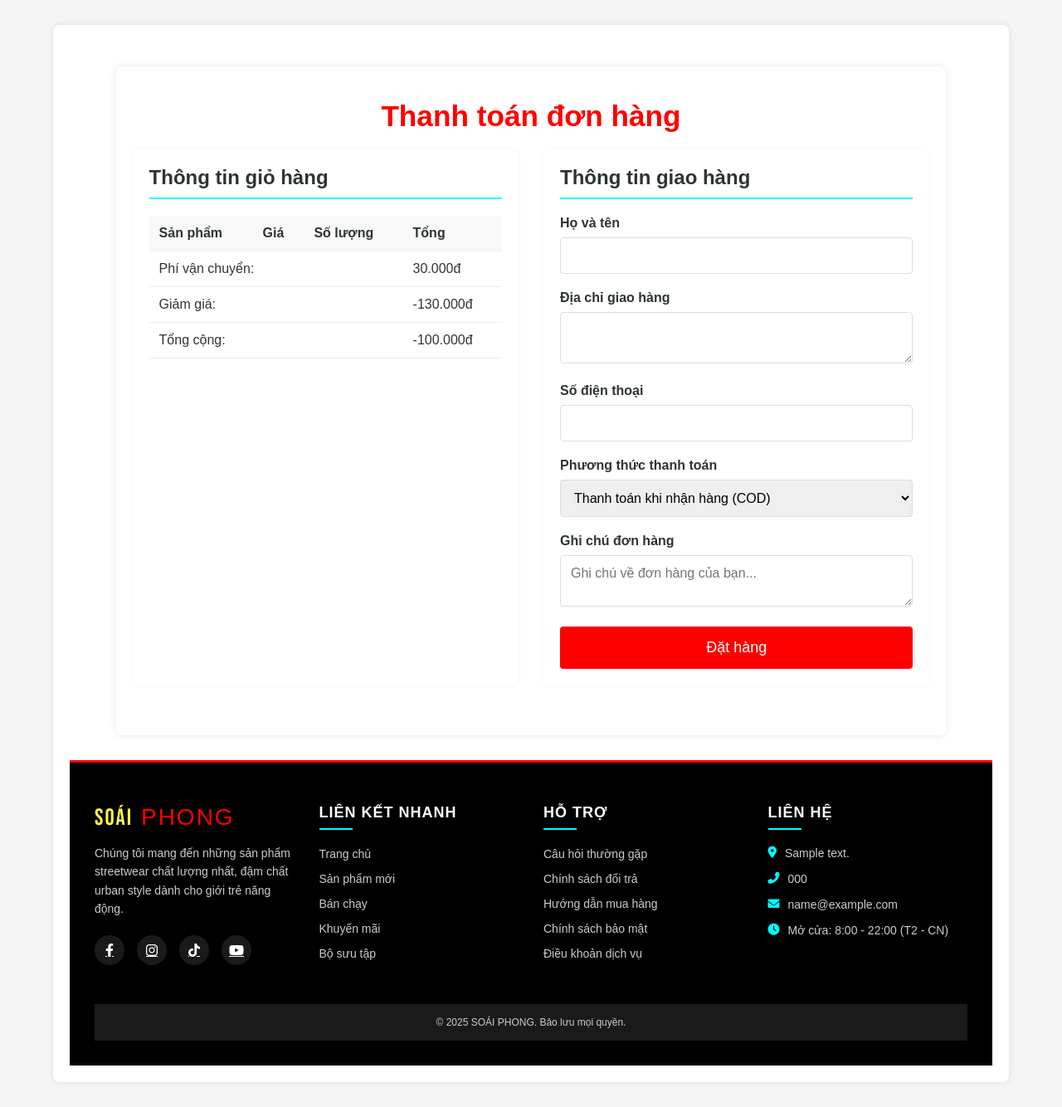
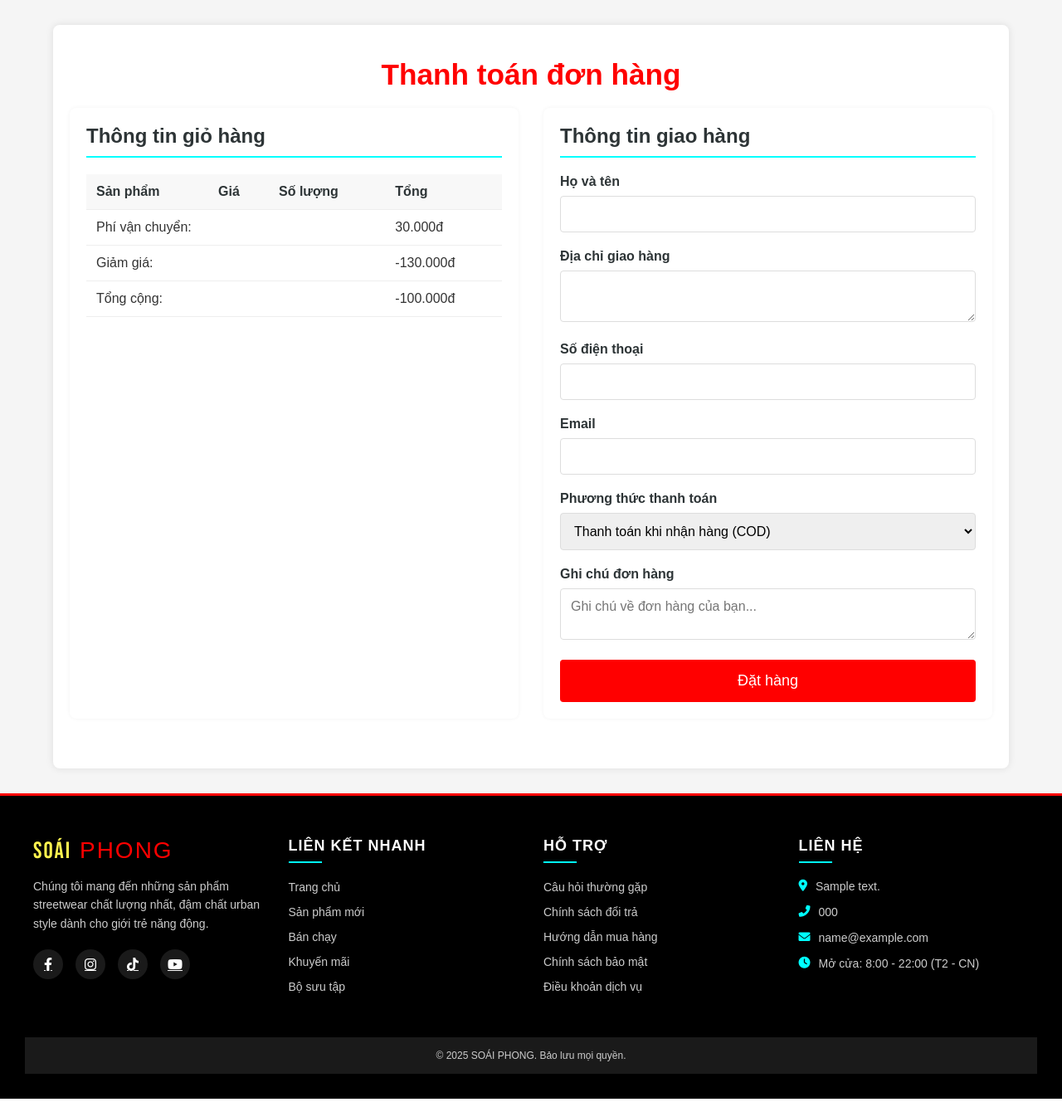
Before and after one commit to hoanganh-art/project_2, a PHP site: page /customer/checkout.php in a window 1280 px wide. Shown: the part 72-1406 px from the top of the page at 83% size. Run offline with PHP 8.4, Linux system fonts and the light colour scheme; tables that the repository leaves empty hold one stand-in row (values such as "Sample post").

Commit message:
Cập nhập

```diff
--- a/customer/-- Bảng orders.sql
+++ b/customer/-- Bảng orders.sql
@@ -21,5 +21,8 @@ CREATE TABLE order_items (
     quantity INT,
     color VARCHAR(50),
     size VARCHAR(50),
-    image VARCHAR(255)
+    image VARCHAR(255),
+    product_id INT
 );
+
+ALTER TABLE order_items ADD COLUMN product_id INT;
--- a/customer/checkout.php
+++ b/customer/checkout.php
@@ -1,9 +1,9 @@
 <?php
 session_start();
 require_once('../includes/header.php');
-require_once('../includes/database.php'); // Đảm bảo đã kết nối DB
+require_once('../includes/database.php');
 
-// Nếu là mua ngay (POST từ buy-now-form)
+// Xử lý khi là mua ngay
 if ($_SERVER['REQUEST_METHOD'] === 'POST' && isset($_POST['buy_now'])) {
     $product_id = intval($_POST['product_id']);
     $color = $_POST['color'] ?? '';
@@ -23,12 +23,17 @@ if ($_SERVER['REQUEST_METHOD'] === 'POST' && isset($_POST['buy_now'])) {
             'name' => $product['name'] . " ({$color}, {$size})",
             'price' => $product['price'],
             'quantity' => $quantity,
+            'color' => $color,
+            'size' => $size,
+            'image' => $product['image'] ?? '', // Lấy ảnh từ DB nếu có
         ]];
+        // Lưu vào session để sử dụng khi submit đặt hàng
+        $_SESSION['cart_items'] = $carts;
     } else {
         $carts = [];
     }
 } else {
-    // Lấy giỏ hàng từ session (mua nhiều sản phẩm)
+    // Lấy giỏ hàng từ session
     $carts = $_SESSION['cart_items'] ?? [];
 }
 
@@ -37,62 +42,96 @@ if ($_SERVER['REQUEST_METHOD'] === 'POST' && isset($_POST['name'], $_POST['addre
     $name = $_POST['name'];
     $address = $_POST['address'];
     $phone = $_POST['phone'];
+    $email = $_POST['email'] ?? '';
     $payment_method = $_POST['payment_method'];
     $notes = $_POST['notes'] ?? '';
     $order_date = date('Y-m-d H:i:s');
     $total = 0;
 
-    // Lấy giỏ hàng từ session
+    // Tính tổng tiền từ giỏ hàng trong session
     $cart_items = $_SESSION['cart_items'] ?? [];
-
-    // Tính tổng tiền
     foreach ($cart_items as $item) {
         $total += $item['price'] * $item['quantity'];
     }
+
     $shippingFee = ($total > 500000) ? 0 : 30000;
     $discount = 130000;
     $finalTotal = $total - $discount + $shippingFee;
 
-    // Lưu khách hàng (nếu chưa có)
-    $stmt = $conn->prepare("INSERT INTO customer (name, address, phone) VALUES (?, ?, ?)");
-    $stmt->bind_param("sss", $name, $address, $phone);
+    try {
+        // Kiểm tra xem khách hàng đã tồn tại chưa
+        $customer_id = null;
+        if (!empty($email)) {
+            $stmt = $conn->prepare("SELECT id FROM customer WHERE email = ?");
+            $stmt->bind_param("s", $email);
+            $stmt->execute();
+            $result = $stmt->get_result();
+
+            if ($result->num_rows > 0) {
+                // Khách hàng đã tồn tại - lấy ID
+                $customer = $result->fetch_assoc();
+                $customer_id = $customer['id'];
+
+                // Cập nhật thông tin khách hàng nếu cần
+                $stmt = $conn->prepare("UPDATE customer SET name = ?, address = ?, phone = ? WHERE id = ?");
+                $stmt->bind_param("sssi", $name, $address, $phone, $customer_id);
+                $stmt->execute();
+            }
+        }
+
+        // Nếu khách hàng chưa tồn tại, thêm mới
+        if (empty($customer_id)) {
+            $stmt = $conn->prepare("INSERT INTO customer (name, address, phone, email) VALUES (?, ?, ?, ?)");
+            $stmt->bind_param("ssss", $name, $address, $phone, $email);
             $stmt->execute();
             $customer_id = $conn->insert_id;
+        }
 
         // Lưu đơn hàng
-    $stmt = $conn->prepare("INSERT INTO orders (customer_id, order_date, total, payment_method, notes) VALUES (?, ?, ?, ?, ?)");
-    $stmt->bind_param("isdss", $customer_id, $order_date, $finalTotal, $payment_method, $notes);
+        $stmt = $conn->prepare("INSERT INTO orders (customer_id, name, address, phone, total, payment_method, notes) VALUES (?, ?, ?, ?, ?, ?, ?)");
+        $stmt->bind_param("isssiss", $customer_id, $name, $address, $phone, $finalTotal, $payment_method, $notes);
         $stmt->execute();
         $order_id = $conn->insert_id;
 
         // Lưu chi tiết đơn hàng
         foreach ($cart_items as $item) {
-        $stmt = $conn->prepare("INSERT INTO order_items (order_id, product_id, product_name, price, quantity) VALUES (?, ?, ?, ?, ?)");
-        $stmt->bind_param("iisdi", $order_id, $item['id'], $item['name'], $item['price'], $item['quantity']);
+            $color = $item['color'] ?? '';
+            $size = $item['size'] ?? '';
+            $image = $item['image'] ?? '';
+            $stmt = $conn->prepare("INSERT INTO order_items (order_id, product_id, product_name, price, quantity, color, size, image) VALUES (?, ?, ?, ?, ?, ?, ?, ?)");
+            $stmt->bind_param("iisdisss", $order_id, $item['id'], $item['name'], $item['price'], $item['quantity'], $color, $size, $image);
             $stmt->execute();
         }
 
-    // Xóa giỏ hàng sau khi đặt hàng
+        // Xóa giỏ hàng sau khi đặt hàng thành công
         unset($_SESSION['cart_items']);
 
-    // Thông báo thành công
-    echo "<script>alert('Đặt hàng thành công!');window.location='checkout.php';</script>";
+        // Thông báo thành công và chuyển hướng
+        echo "<script>alert('Đặt hàng thành công!'); window.location.href = 'cart1.php';</script>";
         exit;
+    } catch (Exception $e) {
+        // Xử lý lỗi nếu có
+        $error = "Có lỗi xảy ra khi đặt hàng: " . $e->getMessage();
+    }
 }
 ?>
+
 <!DOCTYPE html>
 <html lang="en">
-
 <head>
     <meta charset="UTF-8">
+
     <meta name="viewport" content="width=device-width, initial-scale=1.0">
     <link rel="stylesheet" href="../assets/css/Custome/checkout.css">
+    <title>Thanh toán</title>
 </head>
-
 <body>
     <div class="container">
-        <div class="container">
         <h1 class="checkout-title">Thanh toán đơn hàng</h1>
+
+        <?php if (!empty($error)): ?>
+            <div class="alert alert-danger"><?php echo $error; ?></div>
+        <?php endif; ?>
 
         <div class="checkout-container">
             <div class="checkout-summary">
@@ -112,11 +151,7 @@ if ($_SERVER['REQUEST_METHOD'] === 'POST' && isset($_POST['name'], $_POST['addre
                         foreach ($carts as $item):
                             $itemTotal = $item['price'] * $item['quantity'];
                             $grandTotal += $itemTotal;
-
-
-
                         ?>
-
                             <tr>
                                 <td><?php echo htmlspecialchars($item['name']); ?></td>
                                 <td><?php echo number_format($item['price'], 0, ',', '.') . 'đ'; ?></td>
@@ -134,7 +169,6 @@ if ($_SERVER['REQUEST_METHOD'] === 'POST' && isset($_POST['name'], $_POST['addre
                             <td colspan="3">Giảm giá:</td>
                             <td id="discount"></td>
                         </tr>
-
                         <tr>
                             <td colspan="3">Tổng cộng:</td>
                             <td id="cartTotal"><?php echo number_format($grandTotal, 0, ',', '.') . 'đ'; ?></td>
@@ -148,85 +182,56 @@ if ($_SERVER['REQUEST_METHOD'] === 'POST' && isset($_POST['name'], $_POST['addre
                 <form id="checkoutForm" method="POST" action="checkout.php">
                     <div class="form-group">
                         <label for="name">Họ và tên</label>
-                            <input type="text" id="name" name="name"
-                                value="<?php echo !empty($_SESSION['user']['name']) ? htmlspecialchars($_SESSION['user']['name']) : ''; ?>" required>
+                        <input type="text" id="name" name="name" value="<?php echo !empty($_SESSION['user']['name']) ? htmlspecialchars($_SESSION['user']['name']) : ''; ?>" required>
                     </div>
 
                     <div class="form-group">
                         <label for="address">Địa chỉ giao hàng</label>
-                            <textarea id="address" name="address" required><?php
-                                                                            echo !empty($_SESSION['user']['address']) ? htmlspecialchars($_SESSION['user']['address']) : '';
-                                                                            ?></textarea>
+                        <textarea id="address" name="address" required><?php echo !empty($_SESSION['user']['address']) ? htmlspecialchars($_SESSION['user']['address']) : ''; ?></textarea>
                     </div>
 
                     <div class="form-group">
                         <label for="phone">Số điện thoại</label>
-                            <input type="tel" id="phone" name="phone"
-                                value="<?php echo !empty($_SESSION['user']['phone']) ? htmlspecialchars($_SESSION['user']['phone']) : ''; ?>" required>
+                        <input type="tel" id="phone" name="phone" value="<?php echo !empty($_SESSION['user']['phone']) ? htmlspecialchars($_SESSION['user']['phone']) : ''; ?>" required>
                     </div>
 
                     <div class="form-group">
-                            <label for="payment_method">Phương thức thanh
-                                toán</label>
-                            <select id="payment_method" name="payment_method"
-                                required>
-                                <option value="cod">Thanh toán khi nhận hàng
-                                    (COD)</option>
-                                <option value="bank_transfer">Chuyển khoản ngân
-                                    hàng</option>
+                        <label for="email">Email</label>
+                        <input type="email" id="email" name="email" value="<?php echo !empty($_SESSION['user']['email']) ? htmlspecialchars($_SESSION['user']['email']) : ''; ?>">
+                    </div>
+
+                    <div class="form-group">
+                        <label for="payment_method">Phương thức thanh toán</label>
+                        <select id="payment_method" name="payment_method" required>
+                            <option value="cod">Thanh toán khi nhận hàng (COD)</option>
+                            <option value="bank_transfer">Chuyển khoản ngân hàng</option>
                             <option value="momo">Ví điện tử MoMo</option>
                         </select>
                     </div>
 
                     <div class="form-group">
                         <label for="notes">Ghi chú đơn hàng</label>
-                            <textarea id="notes" name="notes"
-                                placeholder="Ghi chú về đơn hàng của bạn..."></textarea>
+                        <textarea id="notes" name="notes" placeholder="Ghi chú về đơn hàng của bạn..."></textarea>
                     </div>
 
-                        <button type="submit" class="checkout-button">Đặt
-                            hàng</button>
+                    <button type="submit" class="checkout-button">Đặt hàng</button>
                 </form>
             </div>
         </div>
     </div>
-</body>
+
     <script>
-    document.getElementById('checkoutForm').addEventListener('submit', function(e) {
-        e.preventDefault();
+        // Tính toán và hiển thị phí vận chuyển, giảm giá
+        const cartTotalRaw = <?php echo $grandTotal; ?>;
+        let shippingFee = cartTotalRaw > 500000 ? 0 : 30000;
+        const discount = 130000;
+        const finalTotal = cartTotalRaw - discount + shippingFee;
 
-        // Lấy dữ liệu từ form
-        const formData = {
-            name: document.getElementById('name').value,
-            address: document.getElementById('address').value,
-            phone: document.getElementById('phone').value,
-            payment_method: document.getElementById('payment_method').value,
-            notes: document.getElementById('notes').value
-        };
-
-        // Hiển thị thông báo (thay bằng AJAX call trong thực tế)
-        alert(`Đặt hàng thành công!\nPhương thức thanh toán: ${formData.payment_method}\nĐơn hàng sẽ được giao đến: ${formData.address}`);
-    });
-    // Lấy tổng tiền hàng từ PHP đã render sẵn
-    const cartTotalElement = document.getElementById('cartTotal');
-    const cartTotalRaw = <?php echo $grandTotal; ?>;
-
-    // Tính tổng thanh toán khi có phí vận chuyển và giảm giá
-    let shippingFee = 30000;
-    if (cartTotalRaw > 500000) {
-        shippingFee = 0;
-    }
-    const discount = 130000;
-
-    // Hiển thị phí vận chuyển và giảm giá lên bảng
         document.getElementById('shippingFee').textContent = shippingFee.toLocaleString('vi-VN') + 'đ';
         document.getElementById('discount').textContent = '-' + discount.toLocaleString('vi-VN') + 'đ';
-
-    // Tính tổng cộng cuối cùng
-    const finalTotal = cartTotalRaw - discount + shippingFee;
-    cartTotalElement.textContent = finalTotal.toLocaleString('vi-VN') + 'đ';
+        document.getElementById('cartTotal').textContent = finalTotal.toLocaleString('vi-VN') + 'đ';
     </script>
-
+</body>
 </html>
 
 <?php
--- a/customer/index.php
+++ b/customer/index.php
@@ -1,7 +1,7 @@
 <?php
 //=================================PHẦN XỬ LÝ PHP=================================
 // Update the path below to the correct location of database.php if needed
-include_once('../project_2/includes/database.php');
+include_once(__DIR__ . '/../includes/database.php');
 
 $sql = "SELECT * FROM product";
 $stmt = $conn->prepare($sql);
```
Lines whose indentation alone changed are shown as unchanged.
